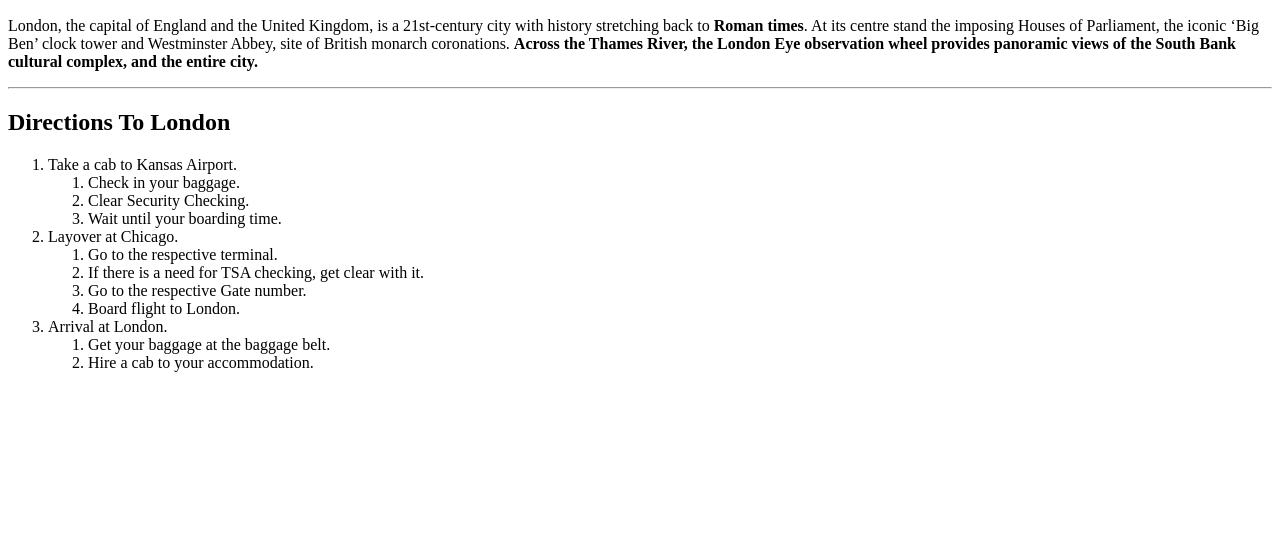
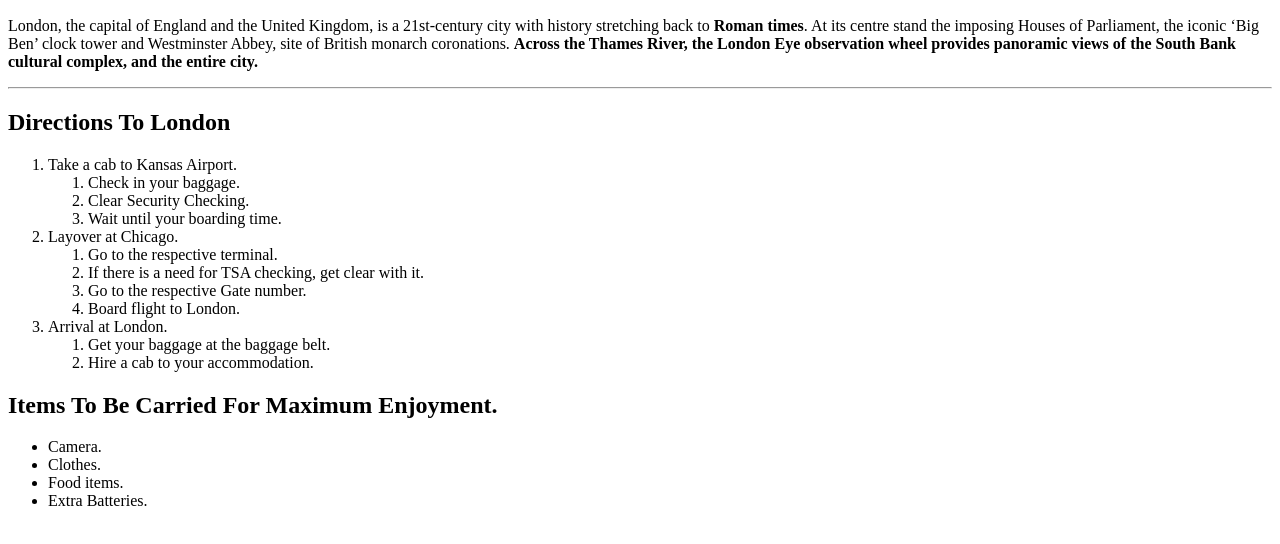
Before and after one commit to 44-563-WebApps-F21/webapps-f21-assignment-3-saitej-veerabathini, a plain HTML site: page index.html in a window 1280 px wide. Shown: the part 110-654 px from the top of the page. Drawn offline with Linux system fonts and the light colour scheme.

Commit message:
Added unordered list on items

```diff
--- a/index.html
+++ b/index.html
@@ -36,6 +36,13 @@
               <li>Hire a cab to your accommodation.</li>
           </ol>
       </ol>
+      <h2>Items To Be Carried For Maximum Enjoyment.</h2>
+      <ul>
+          <li>Camera.</li>
+          <li>Clothes.</li>
+          <li>Food items.</li>
+          <li>Extra Batteries.</li>
+      </ul>
 
     </p>
 
```
